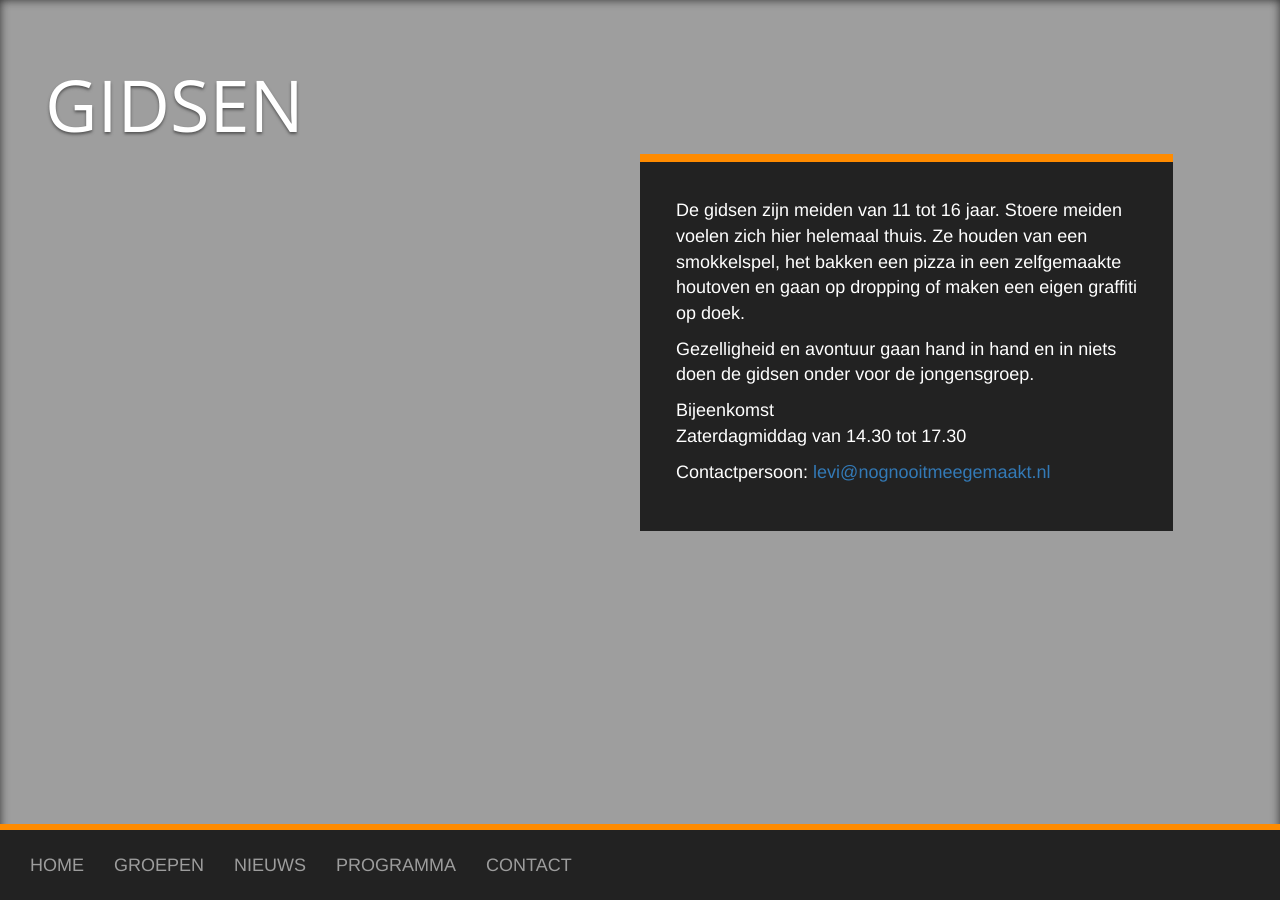
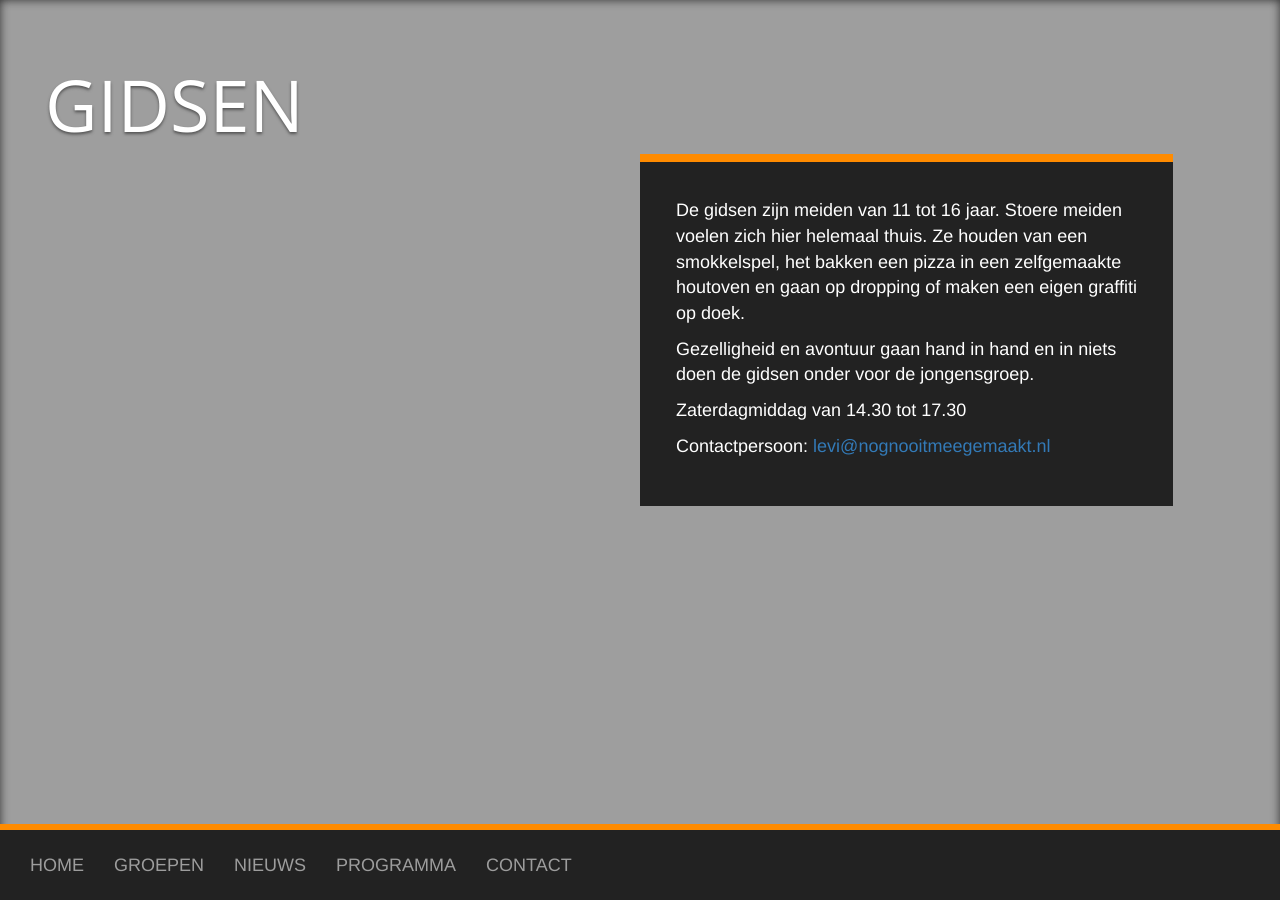
Before and after one commit to nognooitmeegemaakt/website, a Jekyll site: the page built from _groups/gidsen.html, in a window 1280 px wide. Built offline with Jekyll 4.4.1, drawn with Linux system fonts in a browser that asks for light colours.

Commit message:
Remove unnecessary text

```diff
--- a/_groups/gidsen.html
+++ b/_groups/gidsen.html
@@ -11,7 +11,6 @@ De gidsen zijn meiden van 11 tot 16 jaar. Stoere meiden voelen zich hier helemaa
 Gezelligheid en avontuur gaan hand in hand en in niets doen de gidsen onder voor de jongensgroep.
 </p>
 <p>
-  Bijeenkomst<br>
   Zaterdagmiddag van 14.30 tot 17.30
 </p>
 <p>
--- a/_groups/scouts.html
+++ b/_groups/scouts.html
@@ -11,7 +11,6 @@ De scouts zijn jongens van 11 tot 16 jaar. Voor deze leeftijdsgroep geldt dat he
 Bij de scouts kun je je hart ophalen, want er wachten zelfgemaakte vlotten, stormbanen, nachtdroppings, primitieve overnachtingen en spelen zoals Capture the Flag en Scrapheap. Discovery is er niets bij.
 </p>
 <p>
-  Bijeenkomst<br>
   Zaterdagmiddag van 14.30 tot 17.30<br>
   Dinsdagavond van 19.30 tot 21.00
 </p>
--- a/_groups/stam.html
+++ b/_groups/stam.html
@@ -14,7 +14,6 @@ De stam, zoals deze groep heet, is regelmatig in het buitenland te vinden, gaan
 Het zijn de stamleden die zonder nadenken het ene spannende verhaal na het andere kunnen vertellen.
 </p>
 <p>
-  Bijeenkomst<br>
   Vrijdagavond van 20.00 tot 23.00
 </p>
 <p>
--- a/_groups/welpen.html
+++ b/_groups/welpen.html
@@ -14,7 +14,6 @@ In de praktijk betekent het dat welpen de beginselen leren van een vuurtje maken
 Ook de spellen die ze spelen zijn vaak in de bossen, er is geen computerspel wat hier tegenop kan.
 </p>
 <p>
-  Bijeenkomst<br>
   Zaterdagmorgen van 10.30 tot 12.30
 </p>
 <p>
```
